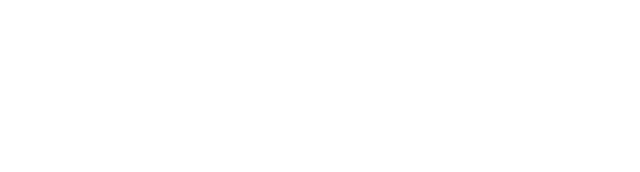
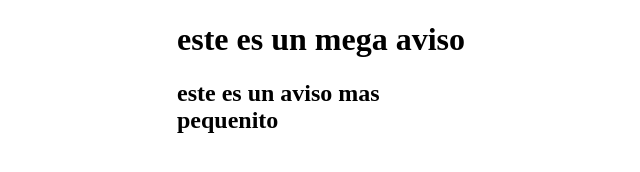
Before and after one commit to millermor/test, a plain HTML site: page index.html in a window 1280 px wide. Shown: the whole page, without its empty margins (313-953 px from the left). Drawn offline with Linux system fonts and the light colour scheme.

Commit message:
prueba de algo extra

```diff
--- a/index.html
+++ b/index.html
@@ -5,7 +5,19 @@
 	<meta name="viewport" content="width=device-width, initial-scale=1">
 	<title>Este es un test</title>
 </head>
+
+<style type="text/css">
+	div{
+		width: 300px;
+		margin: auto;
+	}
+</style>
+
 <body>
+	<div>
+		<h1>este es un mega aviso</h1>
+		<h2>este es un aviso mas pequenito</h2>
+	</div>
 
 </body>
 </html>
```
